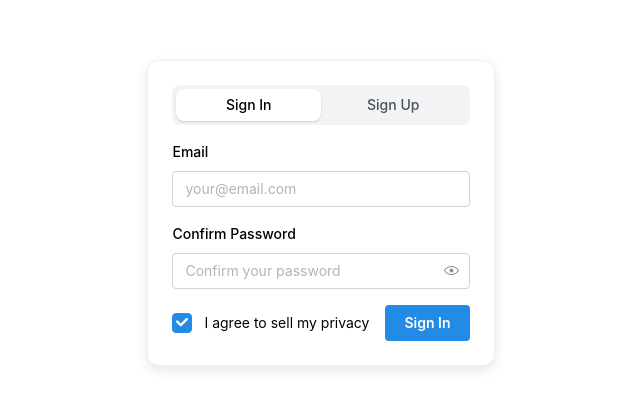
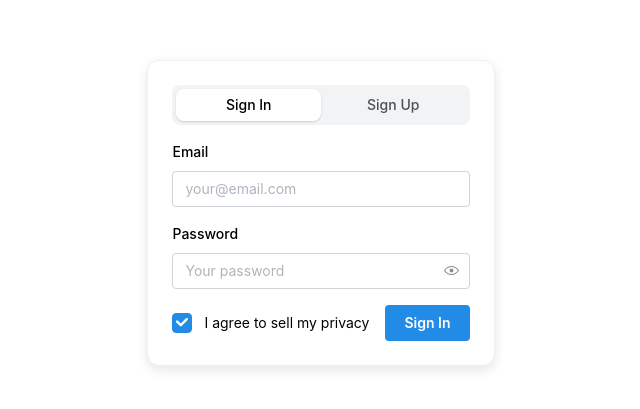
Before and after one commit to Twiggyshine/validation-from, a React (Vite) app: page / in a window 1280 px wide. Shown: the part 187-596 px from the top of the page, without its empty margins (319-959 px from the left). Built offline with nearby package versions, Linux system fonts and the light colour scheme.

Commit message:
нормальная форма

```diff
--- a/src/components/form.tsx
+++ b/src/components/form.tsx
@@ -67,7 +67,7 @@ const SignForm = () => {
           mb="md"
         />
         {/* Подтверждение пароля только для регистрации */}
-        {formType === "signup" && (
+
           <PasswordInput
             label="Password"
             placeholder="Your password"
@@ -78,7 +78,8 @@ const SignForm = () => {
             }}
             mb="md"
           />
-        )}
+
+        {formType === "signup" && (
         <PasswordInput
           label="Confirm Password"
           placeholder="Confirm your password"
@@ -89,6 +90,7 @@ const SignForm = () => {
           }}
           mb="md"
         />
+      )}
 
         <Group justify="space-between" mt="md" className="auth-button-group">
           <Checkbox defaultChecked label="I agree to sell my privacy" />
```
